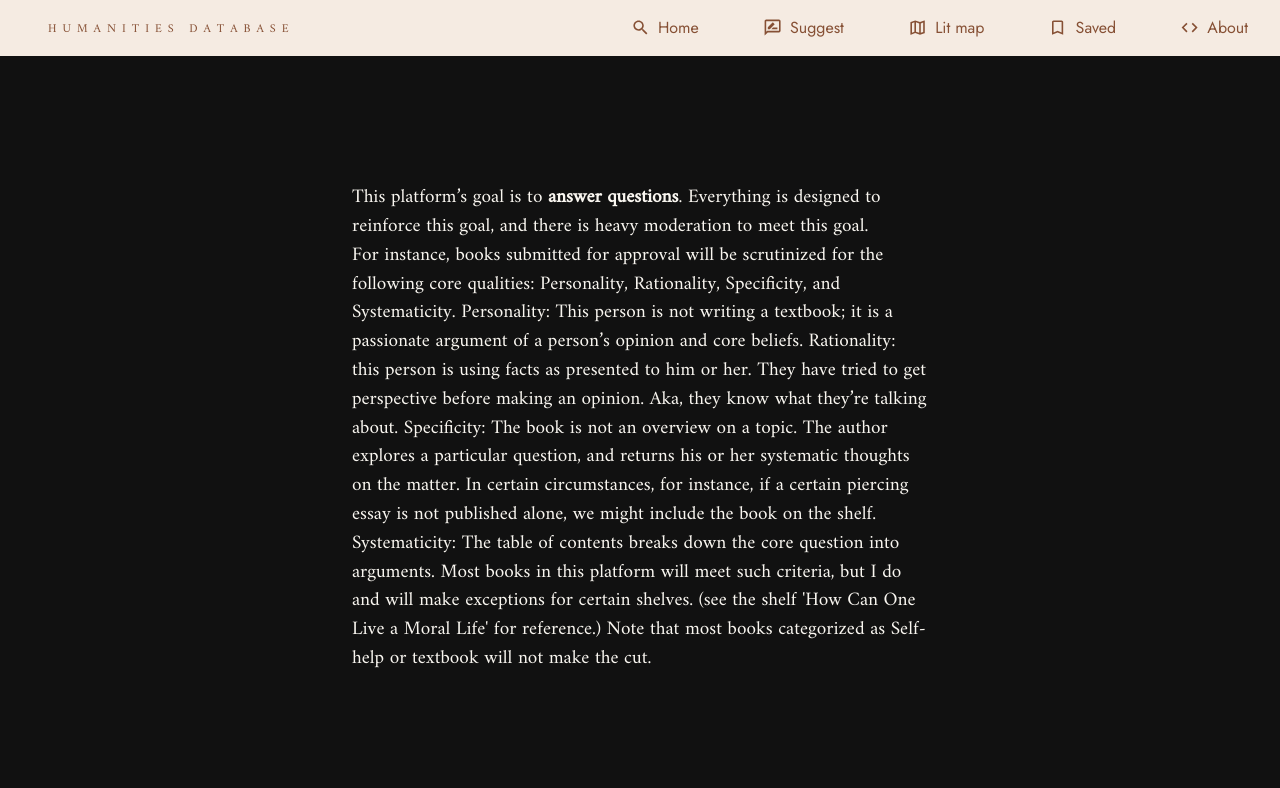
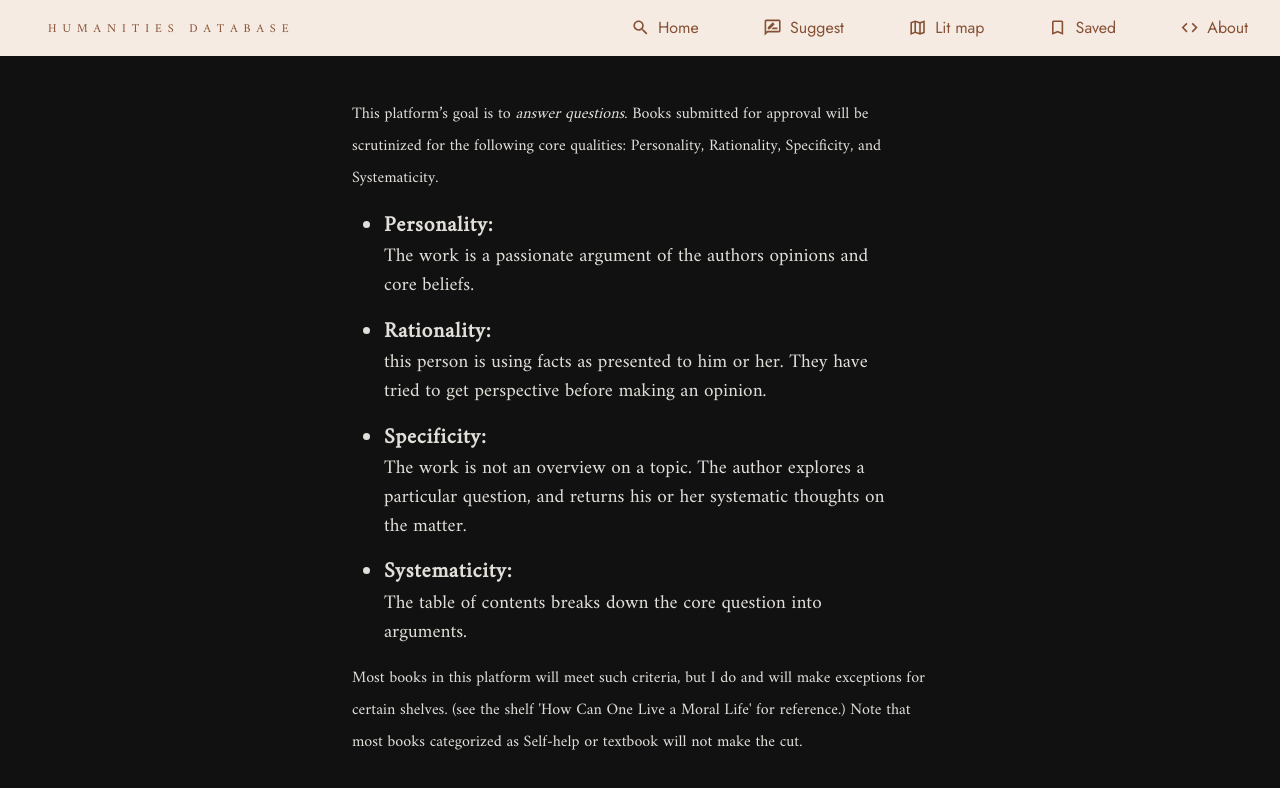
Before and after one commit to JCJang/Humanities-book-database, a React (Create React App) app: page /about in a window 1280 px wide. Shown: the top 788 px of the page. Built offline with nearby package versions, Linux system fonts and the light colour scheme; a web font is replaced by a local one.

Commit message:
sep 25 replaced certain colors (detailspanel, detailspaneltext) for coherency

```diff
--- a/src/App.css
+++ b/src/App.css
@@ -79,8 +79,8 @@ html{
   --shelfpaneltext:#3D1C0D;
   --shelfpanellistborder:#776A61;
 
-  --detailspanel:#695F60;
-  --detailspaneltext:white;
+  --detailspanel:#494243;
+  --detailspaneltext:#e0ddd8;
 
   --authorpanel:#71272F;
   --authorpaneltext:#E9D6CA;
--- a/src/components/about/About.js
+++ b/src/components/about/About.js
@@ -4,29 +4,28 @@ const About = ({xs, s, m, l, xl}) => {
     return {
     backgroundColor:"var(--ink)",
     color:"var(--paper)",
-    lineHeight:"1.5",
+    lineHeight:"2",
     height:m?"100vh":"var(--panelheightmobile)",
     overflow:"hidden",
     alignItems:"center",
     justifyContent:"center",
-    paddingTop:"3.5rem"
+    paddingTop:"3.5rem",
   }
   }
   return (
 
 
-    <div className="Column body1-details" style={aboutStyle()}>
-    <div className="noScrollBar" style={{maxWidth:l?"50vw":m?"85vw":"90vw",
-      padding:"0 2rem",
+    <div className="Column body2-details" style={aboutStyle()}>
+    <div className="noScrollBar" style={{maxWidth:l?"50vw":m?"85vw":"90vw",opacity:"0.9",
+      padding:"2rem",
      overflowY:"auto"}}>
-    This platform’s goal is to <strong>answer questions</strong>. Everything is designed to reinforce this goal, and there is heavy moderation to meet this goal.<br></br>
-    For instance, books submitted for approval will be scrutinized for the following core qualities: Personality, Rationality, Specificity, and Systematicity.
-    Personality: This person is not writing a textbook; it is a passionate argument of a person’s opinion and core beliefs.
-    Rationality: this person is using facts as presented to him or her. They have tried to get perspective before making an opinion. Aka, they know what they’re talking about.
-    Specificity: The book is not an overview on a topic. The author explores a particular question, and returns his or her systematic thoughts on the matter.
-    In certain circumstances, for instance, if a certain piercing essay is not published alone, we might include the book on the shelf.
-    Systematicity: The table of contents breaks down the core question into arguments.
-
+    This platform’s goal is to <em>answer questions</em>. Books submitted for approval will be scrutinized for the following core qualities: Personality, Rationality, Specificity, and Systematicity.
+    <ul style={{margin:"1rem"}}>
+    <li className="body1-details" style={{margin:"1rem"}}><p style={{letterSpacing:"0.8px"}} className="h6-details">Personality:</p> The work is a passionate argument of the authors opinions and core beliefs.</li>
+    <li className="body1-details" style={{margin:"1rem"}}><p style={{letterSpacing:"0.8px"}} className="h6-details">Rationality:</p> this person is using facts as presented to him or her. They have tried to get perspective before making an opinion.</li>
+    <li className="body1-details" style={{margin:"1rem"}}><p style={{letterSpacing:"0.8px"}} className="h6-details">Specificity:</p> The work is not an overview on a topic. The author explores a particular question, and returns his or her systematic thoughts on the matter.</li>
+    <li className="body1-details" style={{margin:"1rem"}}><p style={{letterSpacing:"0.8px"}} className="h6-details">Systematicity:</p> The table of contents breaks down the core question into arguments.</li>
+    </ul>
     Most books in this platform will meet such criteria, but I do and will make exceptions for certain shelves. (see the shelf 'How Can One Live a Moral Life' for reference.)
     Note that most books categorized as Self-help or textbook will not make the cut.
     </div>
--- a/src/components/newAccess/GoogleBooksViewer.js
+++ b/src/components/newAccess/GoogleBooksViewer.js
@@ -90,16 +90,16 @@ const ArrowBackCircleIcon = createSvgIcon(
          return (
            <div style={{zIndex:"3",background:"var(--detailspanel)", position:"relative",color:"var(--detailspaneltext)",display:"flex",height:l?"var(--panelheight)":columnFocus!=="detailspanel"?"4rem":m?"var(--focusedpaneltablet)":"var(--focusedpanelmobile)",overflowY:!m && columnFocus==="detailspanel" && "auto"}}>
 
-            <div className={l?"Row":"Column"} style={{flex:"1",position:columnFocus!=="detailspanel"?"absolute":authorView?"absolute":"relative",margin:l?"2rem 0 2rem 2rem":"",border:l?"1px solid var(--paper)":"none",visibility:columnFocus!=="detailspanel"?"hidden":authorView?"hidden":"",paddingTop:!m && "5rem"}}>
+            <div className={l?"Row":"Column"} style={{flex:"1",position:columnFocus!=="detailspanel"?"absolute":authorView?"absolute":"relative",margin:l?"2rem 0 2rem 2rem":"",border:l?"1.5px solid var(--detailspaneltext)":"none",visibility:columnFocus!=="detailspanel"?"hidden":authorView?"hidden":"",paddingTop:!m && "5rem"}}>
 
-            <div  className="Column" style={{width:!l?"100%":"", alignItems: "center", flex:"1", display:"flex",color:"var(--paper)", justifyContent:"center",backgroundColor:"var(--detailspanel)"}}>
+            <div  className="Column" style={{width:!l?"100%":"", alignItems: "center", flex:"1", display:"flex",color:"var(--detailspaneltext)", justifyContent:"center",backgroundColor:"var(--detailspanel)"}}>
 
-            {!l && <div style={{width:"100vw",marginTop:"1rem",borderTop:"1px solid var(--paper)"}}></div>}
-            <div style={{width:l?"100%":"100vw",margin:"0.5rem 0",borderTop:"1px solid var(--paper)"}}></div>
+            {!l && <div style={{width:"100vw",marginTop:"1rem",borderTop:"1.5px solid var(--detailspaneltext)"}}></div>}
+            <div style={{width:l?"100%":"100vw",margin:"0.5rem 0",borderTop:"1.5px solid var(--detailspaneltext)"}}></div>
           <div>
           <div className="subtitle1-details">{`${displayBookTitle} // By ${author}`}</div>
           </div>
-          <div style={{width:l?"100%":"100vw",margin:"0.5rem 0",borderTop:"1px solid var(--paper)"}}></div>
+          <div style={{width:l?"100%":"100vw",margin:"0.5rem 0",borderTop:"1.5px solid var(--detailspaneltext)"}}></div>
           <div>
           {!l && <div className="overline-details" style={{margin:"1rem"}}>{displayBookTitle}</div>}
           </div>
--- a/src/components/newAccess/OpenedShelf.js
+++ b/src/components/newAccess/OpenedShelf.js
@@ -198,8 +198,8 @@ const getAndSet = async(highlights) =>{
         <p className="subtitle1">Keyword Display</p>
         </div>
         <div className="Row" style={{marginTop:"0.5rem"}}>
-        <p onClick={()=>{setContentOrSubjectKeywords(true)}} className="subtitle2" style={{backgroundColor:contentOrSubjectKeywords?"white":"var(--shelfpanellistpressedborder)",color:contentOrSubjectKeywords?"var(--shelfpaneltext)":"white", borderLeft:"none",border:"1.5px solid var(--shelfpanellistpressedborder)", borderRadius:"5px 0 0 5px", padding:"0 1rem"}}>Content</p>
-        <p onClick={()=>{setContentOrSubjectKeywords(false)}} className="subtitle2" style={{backgroundColor:contentOrSubjectKeywords?"var(--shelfpanellistpressedborder)":"white", color:contentOrSubjectKeywords?"white":"var(--shelfpaneltext)",borderLeft:"none",border:"1.5px solid var(--shelfpanellistpressedborder)", borderRadius:"0 5px 5px 0", padding:"0 1rem"}}>Background</p>
+        <p onClick={()=>{setContentOrSubjectKeywords(true)}} className="subtitle2" style={{backgroundColor:contentOrSubjectKeywords?"white":"#907e73",color:contentOrSubjectKeywords?"var(--shelfpaneltext)":"white", borderLeft:"none",border:"1.5px solid #907e73", borderRadius:"5px 0 0 5px", padding:"0 1rem"}}>Content</p>
+        <p onClick={()=>{setContentOrSubjectKeywords(false)}} className="subtitle2" style={{backgroundColor:contentOrSubjectKeywords?"#907e73":"white", color:contentOrSubjectKeywords?"white":"var(--shelfpaneltext)",borderLeft:"none",border:"1.5px solid #907e73", borderRadius:"0 5px 5px 0", padding:"0 1rem"}}>Background</p>
         </div>
     <div className="noScrollBar" style={{height:"70vh",overflowY:"auto", marginTop:"1rem"}}>
       {selectedShelf.shelfBooks.map((book)=>{
--- a/src/components/newAccess/SearchForm.js
+++ b/src/components/newAccess/SearchForm.js
@@ -51,7 +51,7 @@ const searchFormDisplay = () =>{
                 boxShadow:"var(--heavyshadow)",
                 margin:"1rem 0 0 0", padding:"0.6rem 1rem"}}>
                   <div style={{fontFamily:'Jost', fontWeight:shelf.shelfId===shelfId?"500":"400",fontSize:shelf.shelfId===shelfId?"1.35rem":"1.25rem",
-                  textTransform: "capitalize", letterSpacing:"0.01rem"}}>
+                  textTransform: "capitalize", letterSpacing:"0.01rem", marginBottom:"0.5rem"}}>
                 {shelf.shelfTitle}
                   </div>
                   <div>
```
